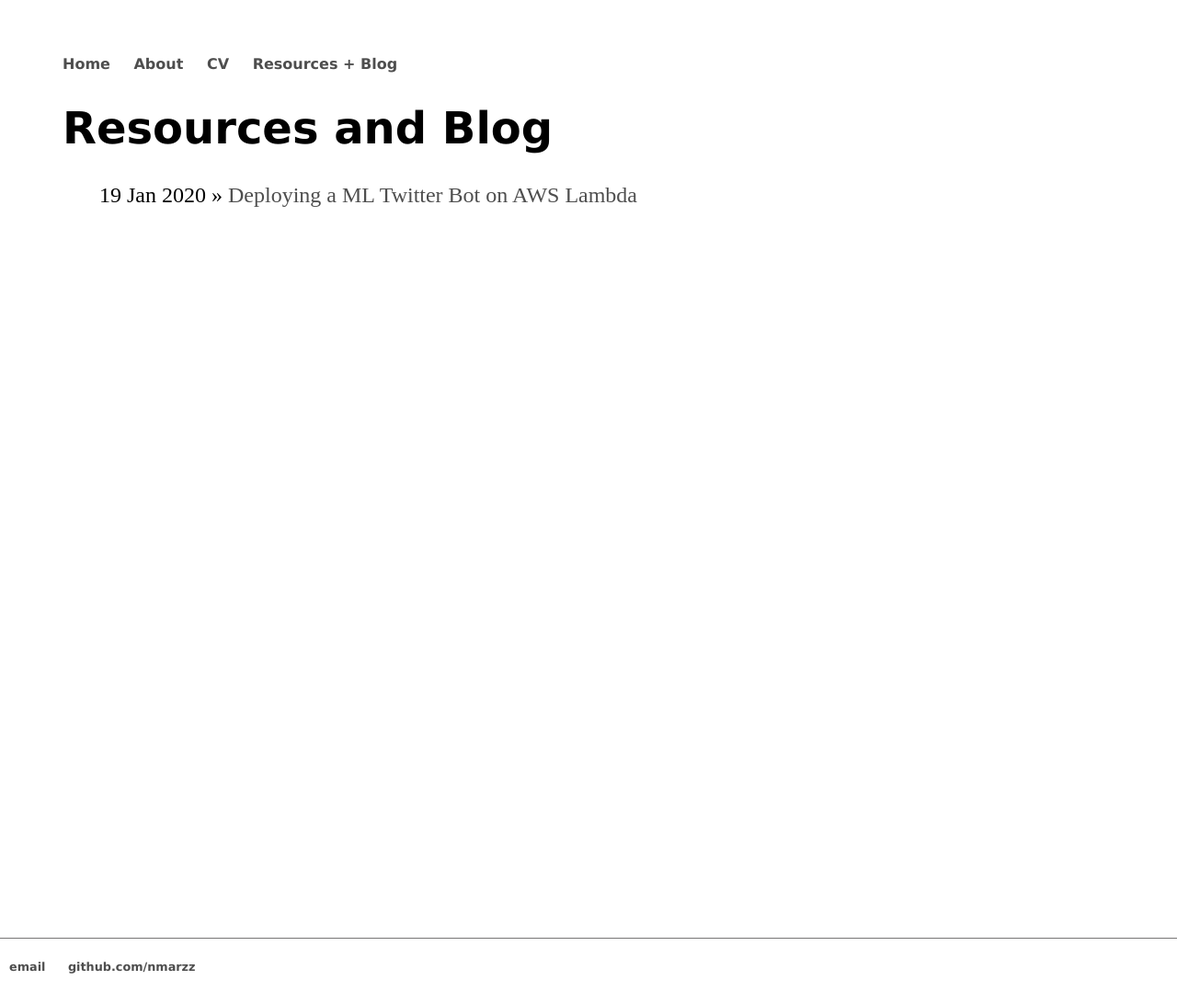
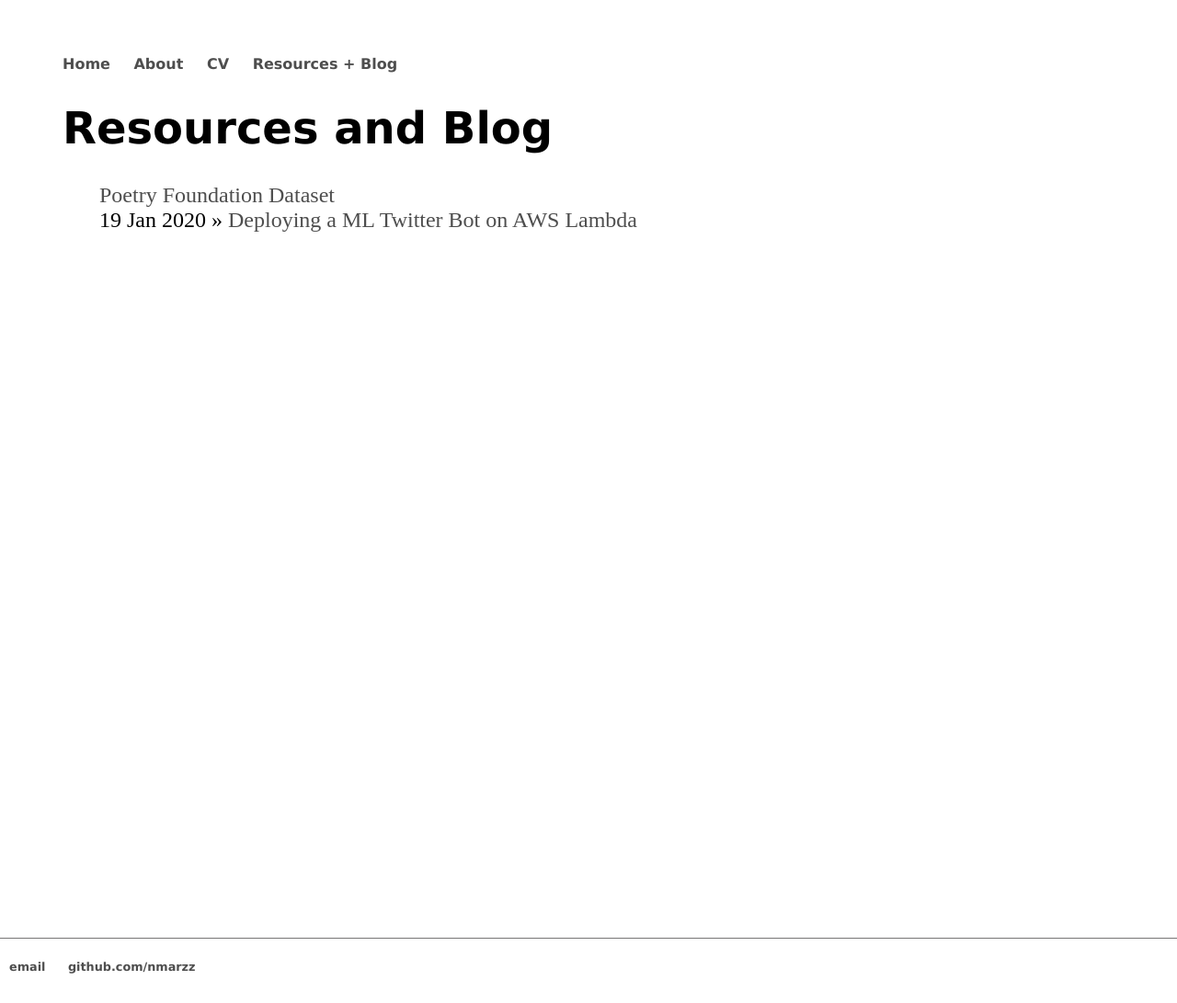
Before and after one commit to nmarzz/nmarzz.github.io, a Jekyll site: the page built from blog/index.html, in a window 1280 px wide. Shown: the whole page at 92% size. Built offline with Jekyll 4.4.1, drawn with Linux system fonts in a browser that asks for light colours.

Commit message:
add poetry resource

```diff
--- a/blog/index.html
+++ b/blog/index.html
@@ -4,7 +4,7 @@ title: Resources and Blog
 ---
 	<h1>{{ page.title }}</h1>
 	<ul class="posts">
-
+		<a href="/resources/poetry_foundation_dataset.zip">Poetry Foundation Dataset</a>
 	  {% for post in site.posts %}
 	    <li><span>{{ post.date | date_to_string }}</span> » <a href="{{ post.url }}" title="{{ post.title }}">{{ post.title }}</a></li>
 	  {% endfor %}
```
